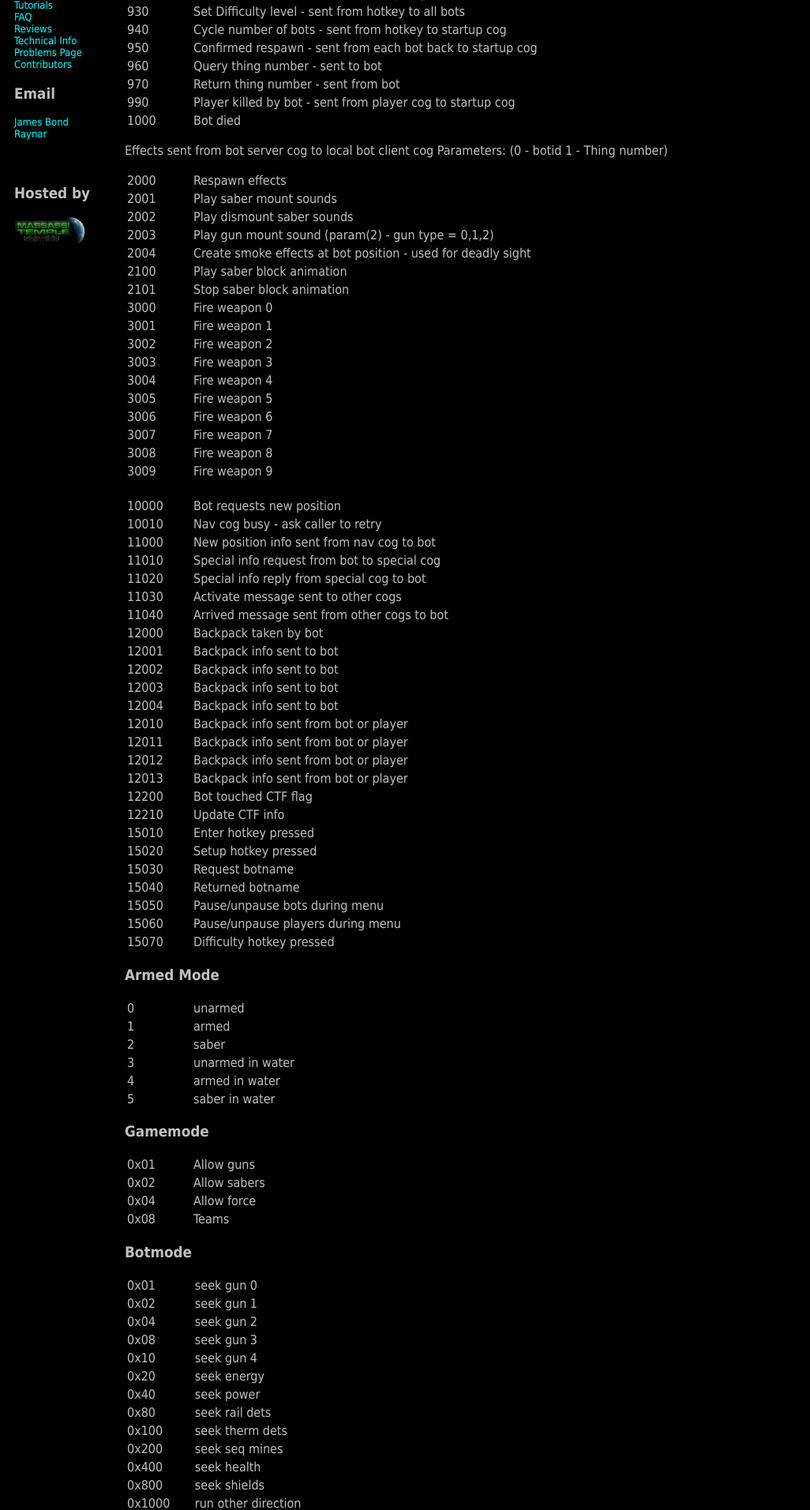
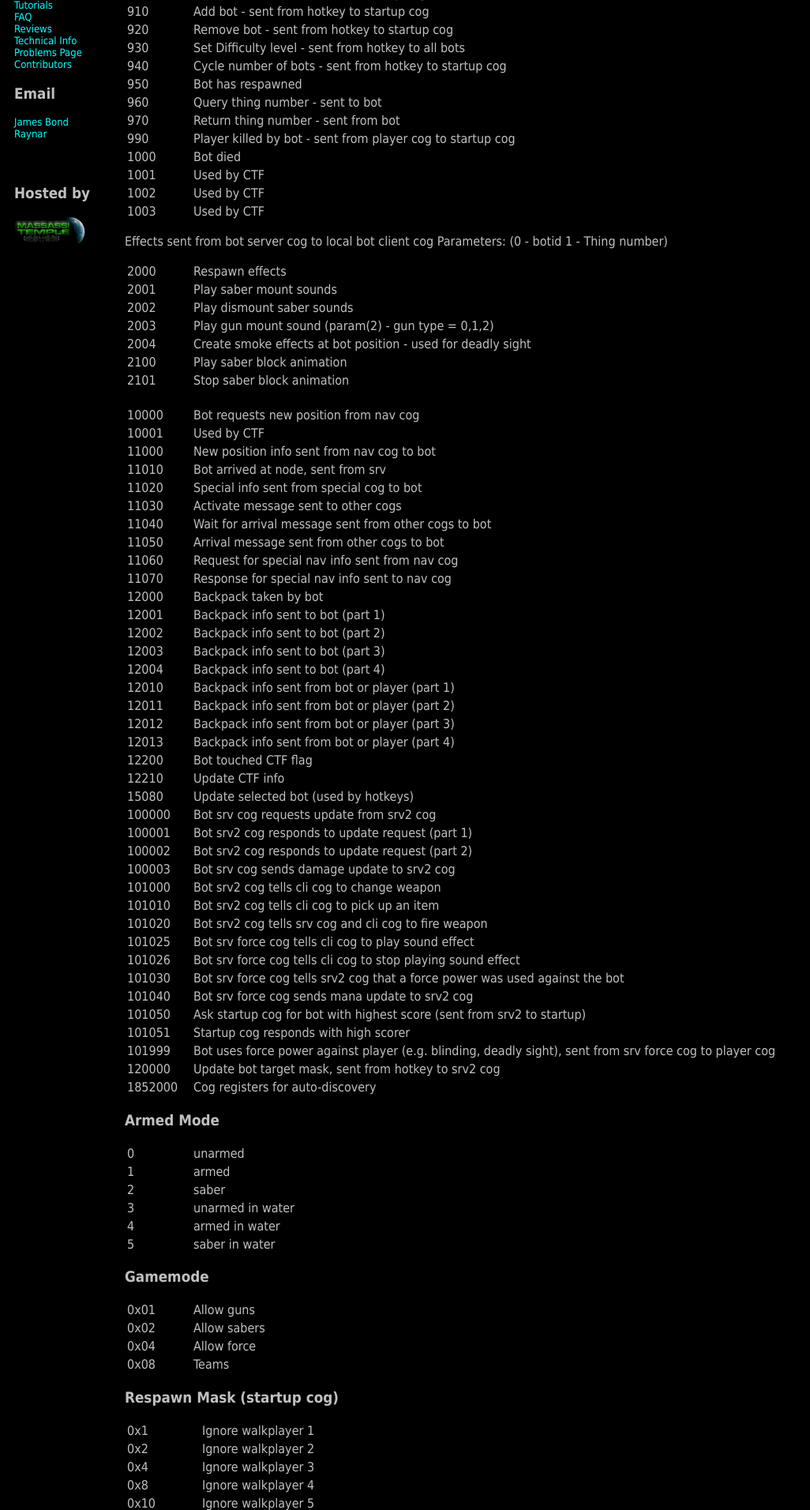
Before and after one commit to colin-hurley/rbots-site, a PHP site: page /techinfo.php in a window 1280 px wide. Shown: the part 376-2288 px from the top of the page at 79% size, without its empty margins (0-1026 px from the left). Run offline with PHP 8.4, Linux system fonts and the light colour scheme.

Commit message:
Updates to reflect various changes made since the Rbots 0.32 release
This includes changes up to development of The Challenge At Nar Shaddaa (new triggers, flags, etc.).

Some outdated and obsolete information has also been removed and corrected.

These changes primarily focus on the technical info page, although a few other pages have been updated as well with minor changes.  Most notably, the tutorials have not been updated yet.  Most likely, these pages won't be regularly updated until approaching another official release.

```diff
--- a/src/faq.php
+++ b/src/faq.php
@@ -107,7 +107,6 @@
 <li><a href="#q6">Why don't you make it that the bots can work in any level?</a>
 <li><a href="#q7">How can I add different skins for the bots?</a>
 <li><a href="#q8">Where can I get more Rbots levels?</a>
-<li><a href="#q9">How can I use Rbots without being online?</a>
 </ol>
 
 <a name="q1"></a><h3>When are you going to add 'your suggestion' to Rbots?</h3>
--- a/src/problems.php
+++ b/src/problems.php
@@ -124,7 +124,7 @@ Please don't send them via email as this way everyone can see what others have a
 <li>Score limit within 'Arena of Light and Dark' not working correctly
 <li>Picking up a flag in CTF games is inconsistent
 <li>Teamplay - bot will shoot a conc or raildet at an opponent too close to you
-<li>Teamplay - team mates use TD trap in Nar Shadaa against you
+<li>Teamplay - team mates use TD trap in Nar Shaddaa against you
 <li>Rbots is unstable when trying to run over a network or the internet.
 
 </ul>
@@ -133,7 +133,6 @@ Please don't send them via email as this way everyone can see what others have a
 <p>
 <ul>
 <li>JK - Blades of Death
-<li>CTF - The Challenge at Nar Shaddaa
 <li>MotS - Tree Canopy
 <li>MotS - Hutt Palace
 <li>MotS - Reactor
--- a/src/techinfo.php
+++ b/src/techinfo.php
@@ -108,13 +108,18 @@ This document is intended for use as an aide for those who wish to study the int
 <tr><td width="80">800</td><td>Game options - sent from startup cog to bot</td></tr>
 <tr><td width="80">900</td><td>Respawn bot - sent from startup cog to bot</td></tr>
 <tr><td width="80">901</td><td>Kill & remove bot - sent from startup cog to bot</td></tr>
+<tr><td width="80">910</td><td>Add bot - sent from hotkey to startup cog</td></tr>
+<tr><td width="80">920</td><td>Remove bot - sent from hotkey to startup cog</td></tr>
 <tr><td width="80">930</td><td>Set Difficulty level - sent from hotkey to all bots</td></tr>
 <tr><td width="80">940</td><td>Cycle number of bots - sent from hotkey to startup cog</td></tr>
-<tr><td width="80">950</td><td>Confirmed respawn - sent from each bot back to startup cog</td></tr>
+<tr><td width="80">950</td><td>Bot has respawned</td></tr>
 <tr><td width="80">960</td><td>Query thing number - sent to bot</td></tr>
 <tr><td width="80">970</td><td>Return thing number - sent from bot</td></tr>
 <tr><td width="80">990</td><td>Player killed by bot - sent from player cog to startup cog</td></tr>
 <tr><td width="80">1000</td><td>Bot died</td></tr>
+<tr><td width="80">1001</td><td>Used by CTF</td></tr>
+<tr><td width="80">1002</td><td>Used by CTF</td></tr>
+<tr><td width="80">1003</td><td>Used by CTF</td></tr>
 </table>
 <p>
 Effects sent from bot server cog to local bot client cog
@@ -128,44 +133,47 @@ Parameters: (0 - botid    1 - Thing number)
 <tr><td width="80">2004</td><td>Create smoke effects at bot position - used for deadly sight</td></tr>
 <tr><td width="80">2100</td><td>Play saber block animation</td></tr>
 <tr><td width="80">2101</td><td>Stop saber block animation</td></tr>
-<tr><td width="80">3000</td><td>Fire weapon 0</td></tr>
-<tr><td width="80">3001</td><td>Fire weapon 1</td></tr>
-<tr><td width="80">3002</td><td>Fire weapon 2</td></tr>
-<tr><td width="80">3003</td><td>Fire weapon 3</td></tr>
-<tr><td width="80">3004</td><td>Fire weapon 4</td></tr>
-<tr><td width="80">3005</td><td>Fire weapon 5</td></tr>
-<tr><td width="80">3006</td><td>Fire weapon 6</td></tr>
-<tr><td width="80">3007</td><td>Fire weapon 7</td></tr>
-<tr><td width="80">3008</td><td>Fire weapon 8</td></tr>
-<tr><td width="80">3009</td><td>Fire weapon 9</td></tr>
 </table>
 <br>
 <table width="100%">
-<tr><td width="80">10000</td><td>Bot requests new position</td></tr>
-<tr><td width="80">10010</td><td>Nav cog busy - ask caller to retry</td></tr>
+<tr><td width="80">10000</td><td>Bot requests new position from nav cog</td></tr>
+<tr><td width="80">10001</td><td>Used by CTF</td></tr>
 <tr><td width="80">11000</td><td>New position info sent from nav cog to bot</td></tr>
-<tr><td width="80">11010</td><td>Special info request from bot to special cog</td></tr>
-<tr><td width="80">11020</td><td>Special info reply from special cog to bot</td></tr>
+<tr><td width="80">11010</td><td>Bot arrived at node, sent from srv</td></tr>
+<tr><td width="80">11020</td><td>Special info sent from special cog to bot</td></tr>
 <tr><td width="80">11030</td><td>Activate message sent to other cogs</td></tr>
-<tr><td width="80">11040</td><td>Arrived message sent from other cogs to bot</td></tr>
+<tr><td width="80">11040</td><td>Wait for arrival message sent from other cogs to bot</td></tr>
+<tr><td width="80">11050</td><td>Arrival message sent from other cogs to bot</td></tr>
+<tr><td width="80">11060</td><td>Request for special nav info sent from nav cog</td></tr>
+<tr><td width="80">11070</td><td>Response for special nav info sent to nav cog</td></tr>
 <tr><td width="80">12000</td><td>Backpack taken by bot</td></tr>
-<tr><td width="80">12001</td><td>Backpack info sent to bot</td></tr>
-<tr><td width="80">12002</td><td>Backpack info sent to bot</td></tr>
-<tr><td width="80">12003</td><td>Backpack info sent to bot</td></tr>
-<tr><td width="80">12004</td><td>Backpack info sent to bot</td></tr>
-<tr><td width="80">12010</td><td>Backpack info sent from bot or player</td></tr>
-<tr><td width="80">12011</td><td>Backpack info sent from bot or player</td></tr>
-<tr><td width="80">12012</td><td>Backpack info sent from bot or player</td></tr>
-<tr><td width="80">12013</td><td>Backpack info sent from bot or player</td></tr>
+<tr><td width="80">12001</td><td>Backpack info sent to bot (part 1)</td></tr>
+<tr><td width="80">12002</td><td>Backpack info sent to bot (part 2)</td></tr>
+<tr><td width="80">12003</td><td>Backpack info sent to bot (part 3)</td></tr>
+<tr><td width="80">12004</td><td>Backpack info sent to bot (part 4)</td></tr>
+<tr><td width="80">12010</td><td>Backpack info sent from bot or player (part 1)</td></tr>
+<tr><td width="80">12011</td><td>Backpack info sent from bot or player (part 2)</td></tr>
+<tr><td width="80">12012</td><td>Backpack info sent from bot or player (part 3)</td></tr>
+<tr><td width="80">12013</td><td>Backpack info sent from bot or player (part 4)</td></tr>
 <tr><td width="80">12200</td><td>Bot touched CTF flag</td></tr>
 <tr><td width="80">12210</td><td>Update CTF info</td></tr>
-<tr><td width="80">15010</td><td>Enter hotkey pressed</td></tr>
-<tr><td width="80">15020</td><td>Setup hotkey pressed</td></tr>
-<tr><td width="80">15030</td><td>Request botname</td></tr>
-<tr><td width="80">15040</td><td>Returned botname</td></tr>
-<tr><td width="80">15050</td><td>Pause/unpause bots during menu</td></tr>
-<tr><td width="80">15060</td><td>Pause/unpause players during menu</td></tr>
-<tr><td width="80">15070</td><td>Difficulty hotkey pressed</td></tr>
+<tr><td width="80">15080</td><td>Update selected bot (used by hotkeys)</td></tr>
+<tr><td width="80">100000</td><td>Bot srv cog requests update from srv2 cog</td></tr>
+<tr><td width="80">100001</td><td>Bot srv2 cog responds to update request (part 1)</td></tr>
+<tr><td width="80">100002</td><td>Bot srv2 cog responds to update request (part 2)</td></tr>
+<tr><td width="80">100003</td><td>Bot srv cog sends damage update to srv2 cog</td></tr>
+<tr><td width="80">101000</td><td>Bot srv2 cog tells cli cog to change weapon</td></tr>
+<tr><td width="80">101010</td><td>Bot srv2 cog tells cli cog to pick up an item</td></tr>
+<tr><td width="80">101020</td><td>Bot srv2 cog tells srv cog and cli cog to fire weapon</td></tr>
+<tr><td width="80">101025</td><td>Bot srv force cog tells cli cog to play sound effect</td></tr>
+<tr><td width="80">101026</td><td>Bot srv force cog tells cli cog to stop playing sound effect</td></tr>
+<tr><td width="80">101030</td><td>Bot srv force cog tells srv2 cog that a force power was used against the bot</td></tr>
+<tr><td width="80">101040</td><td>Bot srv force cog sends mana update to srv2 cog</td></tr>
+<tr><td width="80">101050</td><td>Ask startup cog for bot with highest score (sent from srv2 to startup)</td></tr>
+<tr><td width="80">101051</td><td>Startup cog responds with high scorer</td></tr>
+<tr><td width="80">101999</td><td>Bot uses force power against player (e.g. blinding, deadly sight), sent from srv force cog to player cog</td></tr>
+<tr><td width="80">120000</td><td>Update bot target mask, sent from hotkey to srv2 cog</td></tr>
+<tr><td width="80">1852000</td><td>Cog registers for auto-discovery</td></tr>
 </table>
 <h3>Armed Mode</h3>
 <table width="100%">
@@ -183,68 +191,102 @@ Parameters: (0 - botid    1 - Thing number)
 <tr><td width="80">0x04</td><td>Allow force</td></tr>
 <tr><td width="80">0x08</td><td>Teams</td></tr>
 </table>
+<h3>Respawn Mask (startup cog)</h3>
+<table width="100%">
+<tr><td width="80">0x1</td><td>Ignore walkplayer 1</td></tr>
+<tr><td width="80">0x2</td><td>Ignore walkplayer 2</td></tr>
+<tr><td width="80">0x4</td><td>Ignore walkplayer 3</td></tr>
+<tr><td width="80">0x8</td><td>Ignore walkplayer 4</td></tr>
+<tr><td width="80">0x10</td><td>Ignore walkplayer 5</td></tr>
+<tr><td width="80">0x20</td><td>Ignore walkplayer 6</td></tr>
+<tr><td width="80">0x40</td><td>Ignore walkplayer 7</td></tr>
+<tr><td width="80">0x80</td><td>Ignore walkplayer 8</td></tr>
+<tr><td width="80">0x100</td><td>Ignore walkplayer 9</td></tr>
+<tr><td width="80">0x200</td><td>Ignore walkplayer 10</td></tr>
+<tr><td width="80">0x400</td><td>Ignore walkplayer 11</td></tr>
+<tr><td width="80">0x800</td><td>Ignore walkplayer 12</td></tr>
+<tr><td width="80">0x1000</td><td>Ignore walkplayer 13</td></tr>
+<tr><td width="80">0x2000</td><td>Ignore walkplayer 14</td></tr>
+<tr><td width="80">0x4000</td><td>Ignore walkplayer 15</td></tr>
+<tr><td width="80">0x8000</td><td>Ignore walkplayer 16</td></tr>
+<tr><td width="80">0x10000</td><td>Ignore walkplayer 17</td></tr>
+<tr><td width="80">0x20000</td><td>Ignore walkplayer 18</td></tr>
+<tr><td width="80">0x40000</td><td>Ignore walkplayer 19</td></tr>
+<tr><td width="80">0x80000</td><td>Ignore walkplayer 20</td></tr>
+<tr><td width="80">0x100000</td><td>Ignore walkplayer 21</td></tr>
+<tr><td width="80">0x200000</td><td>Ignore walkplayer 22</td></tr>
+<tr><td width="80">0x400000</td><td>Ignore walkplayer 23</td></tr>
+<tr><td width="80">0x800000</td><td>Ignore walkplayer 24</td></tr>
+<tr><td width="80">0x1000000</td><td>Ignore walkplayer 25</td></tr>
+<tr><td width="80">0x2000000</td><td>Ignore walkplayer 26</td></tr>
+<tr><td width="80">0x4000000</td><td>Ignore walkplayer 27</td></tr>
+<tr><td width="80">0x8000000</td><td>Ignore walkplayer 28</td></tr>
+<tr><td width="80">0x10000000</td><td>Ignore walkplayer 29</td></tr>
+<tr><td width="80">0x20000000</td><td>Ignore walkplayer 30</td></tr>
+<tr><td width="80">0x40000000</td><td>Ignore walkplayer 31</td></tr>
+<tr><td width="80">0x80000000</td><td>Ignore walkplayer 32</td></tr>
+</table>
+<h3>Respawn Flags (startup cog)</h3>
+<table width="100%">
+<tr><td width="80">0x1</td><td>Spawn point is disabled (temporarily set after a bot spawn)</td></tr>
+<tr><td width="80">0x2</td><td>Spawn point cannot be used by any bot in non-team play</td></tr>
+<tr><td width="80">0x4</td><td>Spawn point cannot be used by team 1 (red)</td></tr>
+<tr><td width="80">0x8</td><td>Spawn point cannot be used by team 2 (gold)</td></tr>
+<tr><td width="80">0x10</td><td>Spawn point cannot be used by team 3 (blue)</td></tr>
+<tr><td width="80">0x20</td><td>Spawn point cannot be used by team 4 (green)</td></tr>
+</table>
 <h3>Botmode</h3>
 <table width="100%">
-<tr><td width="80">0x01</td><td>seek gun 0</td></tr>
-<tr><td width="80">0x02</td><td>seek gun 1</td></tr>
-<tr><td width="80">0x04</td><td>seek gun 2</td></tr>
-<tr><td width="80">0x08</td><td>seek gun 3</td></tr>
-<tr><td width="80">0x10</td><td>seek gun 4</td></tr>
-<tr><td width="80">0x20</td><td>seek energy</td></tr>
-<tr><td width="80">0x40</td><td>seek power</td></tr>
-<tr><td width="80">0x80</td><td>seek rail dets</td></tr>
+<tr><td width="80">0x01</td><td>seek gun 0 (conc rifle)</td></tr>
+<tr><td width="80">0x02</td><td>seek gun 1 (raildet)</td></tr>
+<tr><td width="80">0x04</td><td>seek gun 2 (repeater)</td></tr>
+<tr><td width="80">0x08</td><td>seek gun 3 (st rifle)</td></tr>
+<tr><td width="80">0x10</td><td>seek gun 4 (crossbow)</td></tr>
+<tr><td width="80">0x20</td><td>seek energy cells</td></tr>
+<tr><td width="80">0x40</td><td>seek power cells</td></tr>
+<tr><td width="80">0x80</td><td>seek rail charges</td></tr>
 <tr><td width="80">0x100</td><td>seek therm dets</td></tr>
 <tr><td width="80">0x200</td><td>seek seq mines</td></tr>
 <tr><td width="80">0x400</td><td>seek health</td></tr>
 <tr><td width="80">0x800</td><td>seek shields</td></tr>
-<tr><td width="80">0x1000</td><td>run other direction</td></tr>
-<tr><td width="80">0x2000</td><td>seek target</td></tr>
-<tr><td width="80">0x4000</td><td>found target</td></tr>
+<tr><td width="80">0x1000</td><td>running backwards on current path</td></tr>
+<tr><td width="80">0x2000</td><td>seek target (not in use?)</td></tr>
+<tr><td width="80">0x4000</td><td>has target</td></tr>
 <tr><td width="80">0x8000</td><td>under attack</td></tr>
 <tr><td width="80">0x10000</td><td>alive</td></tr>
 <tr><td width="80">0x20000</td><td>attacking target</td></tr>
-<tr><td width="80">0x40000</td><td>cannot fire at target</td></tr>
-<tr><td width="80">0x80000</td><td>waiting</td></tr>
-<tr><td width="80">0x100000</td><td>slow</td></tr>
-<tr><td width="80">0x200000</td><td>saber can block</td></tr>
+<tr><td width="80">0x40000</td><td>cannot fire at target (i.e. weapon remounting)</td></tr>
+<tr><td width="80">0x80000</td><td>(not used)</td></tr>
+<tr><td width="80">0x100000</td><td>move slowly</td></tr>
+<tr><td width="80">0x200000</td><td>swinging saber (i.e. not able to block)</td></tr>
 <tr><td width="80">0x400000</td><td>force gripped</td></tr>
-<tr><td width="80">0x800000</td><td>CTF attack mode (not in use)</td></tr>
-<tr><td width="80">0x1000000</td><td>CTF defend mode (not in use)</td></tr>
-<tr><td width="80">0x2000000</td><td>CTF freelance mode (not in use)</td></tr>
+<tr><td width="80">0x800000</td><td>CTF attack characteristic (not in use)</td></tr>
+<tr><td width="80">0x1000000</td><td>CTF defend characteristic (not in use)</td></tr>
+<tr><td width="80">0x2000000</td><td>CTF freelance characteristic (not in use)</td></tr>
+<tr><td width="80">0x4000000</td><td>ignore items, move straight to next node</td></tr>
 </table>
-<h3>Path Info</h3>
+<h3>Path Requirements</h3>
 <table width="100%">
-<tr><td width="80">0x01</td><td>move forward only</td></tr>
-<tr><td width="80">0x02</td><td>looping</td></tr>
-</table>
-<h3>CTF Path Info</h3>
-<table width="100%">
-<tr><td width="80">0x01</td><td>Red base forward - priority 1</td></tr>
-<tr><td width="80">0x02</td><td>Red base reverse - priority 1</td></tr>
-<tr><td width="80">0x04</td><td>Gold base forward - priority 1</td></tr>
-<tr><td width="80">0x08</td><td>Gold base reverse - priority 1</td></tr>
-<tr><td width="80">0x10</td><td>Red base forward - priority 2</td></tr>
-<tr><td width="80">0x20</td><td>Red base reverse - priority 2</td></tr>
-<tr><td width="80">0x40</td><td>Gold base forward - priority 2</td></tr>
-<tr><td width="80">0x80</td><td>Gold base reverse - priority 2</td></tr>
-<tr><td width="80">0x100</td><td>Red base forward - priority 3</td></tr>
-<tr><td width="80">0x200</td><td>Red base reverse - priority 3</td></tr>
-<tr><td width="80">0x400</td><td>Gold base forward - priority 3</td></tr>
-<tr><td width="80">0x800</td><td>Gold base reverse - priority 3</td></tr>
-<tr><td width="80">0x1000</td><td>move forward only</td></tr>
+<tr><td width="80">0x1</td><td>Requires CTF red key</td></tr>
+<tr><td width="80">0x2</td><td>Requires CTF gold key</td></tr>
 </table>
 <h3>Special Nodes</h3>
 <table width="100%">
-<tr><td width="80">0x01</td><td>full stop</td></tr>
+<tr><td width="80">0x01</td><td>full stop (apparently not implemented yet)</td></tr>
 <tr><td width="80">0x02</td><td>slow</td></tr>
 <tr><td width="80">0x04</td><td>jump forward</td></tr>
 <tr><td width="80">0x08</td><td>jump backward</td></tr>
 <tr><td width="80">0x10</td><td>lay mine</td></tr>
 <tr><td width="80">0x20</td><td>activate forward</td></tr>
 <tr><td width="80">0x40</td><td>activate backward</td></tr>
-<tr><td width="80">0x80</td><td>wait forward</td></tr>
-<tr><td width="80">0x100</td><td>wait backward</td></tr>
+<tr><td width="80">0x80</td><td>(not used)</td></tr>
+<tr><td width="80">0x100</td><td>(not used)</td></tr>
 <tr><td width="80">0x200</td><td>run fast</td></tr>
+<tr><td width="80">0x400</td><td>ignore items, move straight to next node</td></tr>
+</table>
+<h3>Navigation Special Nodes</h3>
+<table width="100%">
+<tr><td width="80">0x1</td><td>Ignore node when finding nearest node for lost bot</td></tr>
 </table>
 <h3>Force powers</h3>
 <table width="100%">
```
